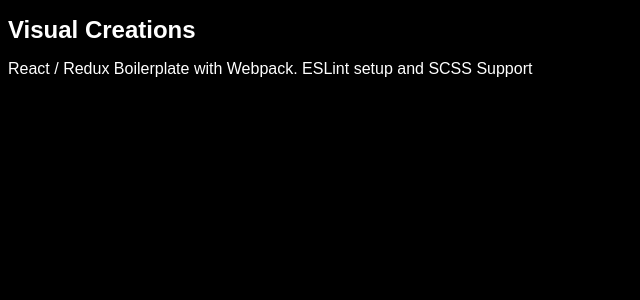
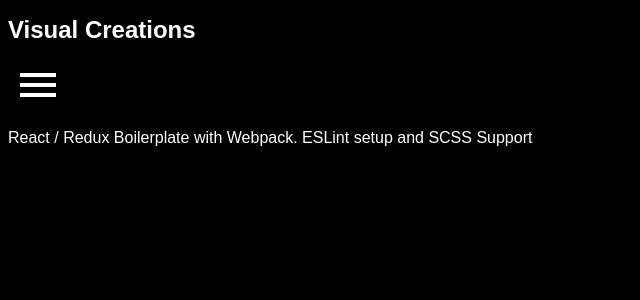
Before and after one commit to akarpas/visualcreations, a React app: page / in a window 1280 px wide. Shown: the top 300 px of the page, without its empty margins (0-640 px from the left). Built offline with nearby package versions, Linux system fonts and the light colour scheme.

Commit message:
chore: add basic burger menu button with toggle state

```diff
--- a/src/components/App.js
+++ b/src/components/App.js
@@ -1,15 +1,32 @@
-import React from 'react';
+import React, { useState } from 'react';
 import { Switch, BrowserRouter, Route } from 'react-router-dom';
 
 import style from './App.scss';
 
-const App = () => (
+const App = () => {
+  const [isBurgerOn, setIsBurgerOn] = useState(false);
+
+  const toggleMenu = () => {
+    setIsBurgerOn(!isBurgerOn);
+  }
+
+  return (
     <div className={style.wrapper}>
       <header className={style.header}>
         <h1 className={style.headerTitle}>Visual Creations</h1>
+        <div className={style.menu}>
+          <button onClick={toggleMenu}>
+            {isBurgerOn
+              ? <i id="menu" className="material-icons">close</i>
+              : <i id="menu" className="material-icons">menu</i>}
+          </button>
+        </div>
       </header>
+      <div className={style.content}>
         <p>React / Redux Boilerplate with Webpack. ESLint setup and SCSS Support</p>
       </div>
-);
+    </div>
+  )
+};
 
 export default App;
--- a/src/components/App.scss
+++ b/src/components/App.scss
@@ -4,8 +4,19 @@
   color: white;
 }
 
+button {
+  outline: none;
+  background-color: transparent;
+  border-style: none;
+  color: white;
+}
+
 h1 {
   font-size: 1.5em; // 2em;
+}
+
+i {
+  font-size: 48px !important;
 }
 
 .wrapper {
@@ -19,6 +30,7 @@
   display: flex;
   flex-flow: row;
   justify-content: space-between;
+  align-items: center;
   color: white;
   width: 90vw;
   padding-left: 5vw;
@@ -28,3 +40,9 @@
 .headerTitle {
   width: 50%;
 }
+
+.content {
+  width: 90vw;
+  padding-left: 5vw;
+  padding-right: 5vw;
+}
```
Lines whose indentation alone changed are shown as unchanged.
